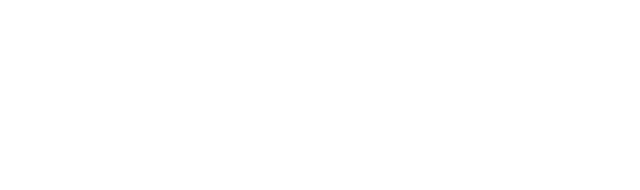
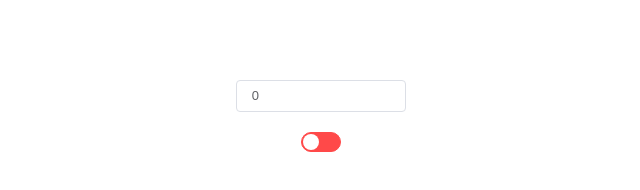
Before and after one commit to wwwwwwwwang/hcy, a plain HTML site: page index.html in a window 1280 px wide. Shown: the full height of the page, 319-959 px from the left. Drawn offline with Linux system fonts and the light colour scheme; the site is published under a folder, as on GitHub Pages, so addresses that start at the root find nothing.

Commit message:
Update index.html

```diff
--- a/index.html
+++ b/index.html
@@ -1 +1 @@
-<!doctype html><html lang=""><head><meta charset="utf-8"><meta http-equiv="X-UA-Compatible" content="IE=edge"><meta name="viewport" content="width=device-width,initial-scale=1"><link rel="icon" href="/favicon.ico"><title>vue01</title><script defer="defer" src="/js/chunk-vendors.e067b524.js"></script><script defer="defer" src="/js/app.ff6c07cf.js"></script><link href="/css/chunk-vendors.0b0c58b7.css" rel="stylesheet"><link href="/css/app.b2d625b8.css" rel="stylesheet"></head><body><noscript><strong>We're sorry but vue01 doesn't work properly without JavaScript enabled. Please enable it to continue.</strong></noscript><div id="app"></div></body></html>
+<!doctype html><html lang=""><head><meta charset="utf-8"><meta http-equiv="X-UA-Compatible" content="IE=edge"><meta name="viewport" content="width=device-width,initial-scale=1"><link rel="icon" href="./favicon.ico"><title>vue01</title><script defer="defer" src="./js/chunk-vendors.e067b524.js"></script><script defer="defer" src="./js/app.ff6c07cf.js"></script><link href="./css/chunk-vendors.0b0c58b7.css" rel="stylesheet"><link href="./css/app.b2d625b8.css" rel="stylesheet"></head><body><noscript><strong>We're sorry but vue01 doesn't work properly without JavaScript enabled. Please enable it to continue.</strong></noscript><div id="app"></div></body></html>
```
